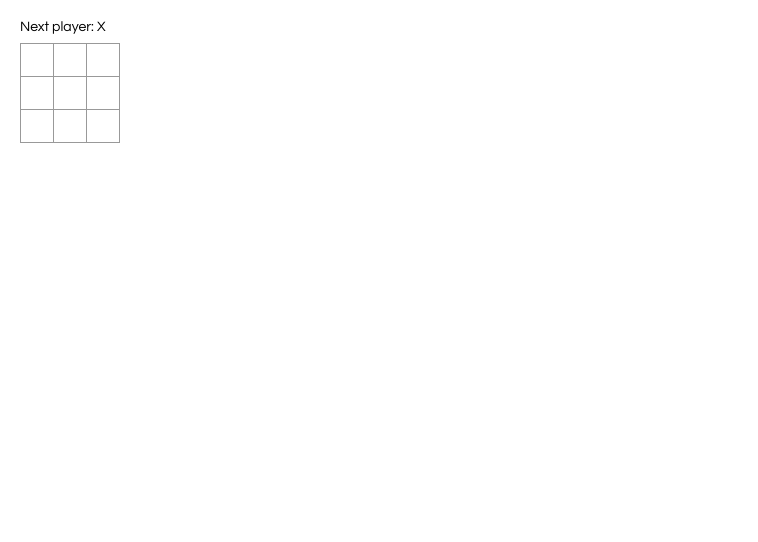
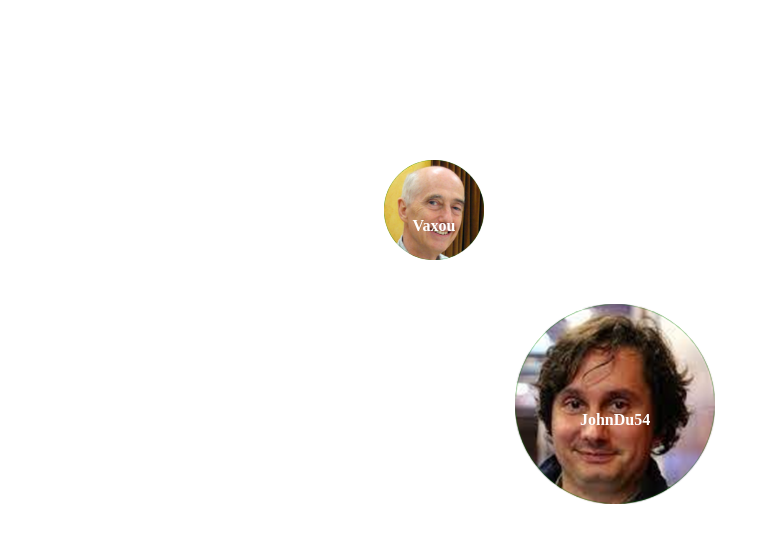
Before and after one commit to Ikaroc-info/Mines.io, a React app in the folder minesio/: page / in a window 1280 px wide. Shown: the whole page, without its empty margins (0-758 px from the left). Built offline with nearby package versions, Linux system fonts and the light colour scheme.

Commit message:
First version interface minesio

```diff
--- a/minesio/src/index.css
+++ b/minesio/src/index.css
@@ -1,35 +1,67 @@
+html{
+  margin: 0px;
+  height: 100%;
+  width: 100%;
+}
+
 body {
-    font: 14px "Century Gothic", Futura, sans-serif;
-    margin: 20px;
+  margin: 0px;
+  height: 100%;
+}
+
+#root {
+  margin: 0px;
+  height: 100%;
 }
 
 ol, ul {
   padding-left: 30px;
 }
 
-  .board-row:after {
-    clear: both;
-    content: "";
-    display: table;
-  }
-
 .status {
   margin-bottom: 10px;
 }
 
-  .square {
-    background: #fff;
-    border: 1px solid #999;
-    float: left;
-    font-size: 24px;
+.player {
+  width: 80%;
+  height:80%;
+
+  margin-left: auto;
+  margin-right: auto;
+  margin-top: auto;
+  margin-bottom: auto;
+}
+
+.circle {
+  display: flex;
+  margin-left: auto;
+  margin-right: auto;
+  position: relative;
+  top: 35%;
+  width: 200px;
+  height: 200px;
+  background-color: green;
+  border-radius: 50%;
+}
+
+.opponent {
+  display: flex;
+  position: absolute;
+  top: 20%;
+  left:30%;
+  width: 100px;
+  height: 100px;
+  background-color: green;
+  border-radius: 50%;
+}
+
+.text {
   font-weight: bold;
-    line-height: 34px;
-    height: 34px;
-    margin-right: -1px;
-    margin-top: -1px;
-    padding: 0;
-    text-align: center;
-    width: 34px;
+  color: #FFF;
+  position: absolute;
+  top:50%;
+  left: 50%;
+  transform: translate(-50%,-50%);
 }
 
 .square:focus {
@@ -43,6 +75,8 @@ body {
 .game {
   display: flex;
   flex-direction: row;
+  height: 100%;
+  width: 100%;
 }
 
 .game-info {
--- a/minesio/src/index.js
+++ b/minesio/src/index.js
@@ -2,69 +2,29 @@ import React from 'react';
 import ReactDOM from 'react-dom';
 import './index.css';
 
-class Square extends React.Component {
-    constructor(props) {
-        super(props);
-        this.state = {
-            value: null,
-        };
+let opponents= {
+  "players": [
+    {
+      "name": "Vaxou",
+      "position": (100,200),
+      "size":100
+     },
+    {
+      "name": "Rousseau",
+      "position":(500,300),
+      "size": 200
     }
-    render() {
-      return (
-        <button
-            className="square"
-            onClick={() => this.setState({value: 'X'})}
-        >
-            {this.state.value}
-        </button>
-      );
+  ]
 }
-  }
-
-  class Board extends React.Component {
-    constructor(props) {
-        super(props);
-        this.state = {
-            squares: Array(9).fill(null),
-        };
-    }
-
-    renderSquare(i) {
-        return <Square value={this.state.squares[i]} />;
-    }
-
-    render() {
-      const status = 'Next player: X';
-
-      return (
-        <div>
-          <div className="status">{status}</div>
-          <div className="board-row">
-            {this.renderSquare(0)}
-            {this.renderSquare(1)}
-            {this.renderSquare(2)}
-          </div>
-          <div className="board-row">
-            {this.renderSquare(3)}
-            {this.renderSquare(4)}
-            {this.renderSquare(5)}
-          </div>
-          <div className="board-row">
-            {this.renderSquare(6)}
-            {this.renderSquare(7)}
-            {this.renderSquare(8)}
-          </div>
-        </div>
-      );
-    }
-  }
-
 class Game extends React.Component {
   render() {
     return (
       <div className="game">
-          <div className="game-board">
-            <Board />
+        <div className="player">
+          <Circle />
+        </div>
+        <div className="opponents">
+          <Opponent/>
         </div>
         <div className="game-info">
           <div>{/* status */}</div>
@@ -75,9 +35,143 @@ class Square extends React.Component {
   }
 }
 
-  // ========================================
+class Circle extends React.Component {
+  render() {
+    return (
+      <div class="circle">
+        <img src={require('./images/Ciarletta.png')} alt="Ciarletta"/>
+        <p class="text">JohnDu54</p>
+      </div>
+    )
+  }
+}
+
+class Opponent extends React.Component {
+  render() {
+    return (
+      <div class="opponent" position="absolute">
+          <img src={require('./images/Vaxou.png')} alt="Mechant"/>
+          <p class="text"> Vaxou</p>
+      </div>
+    )
+  }
+}
+// =================================================================
 
 ReactDOM.render(
   <Game />,
   document.getElementById('root')
 );
+
+
+// function Square(props) {
+//   return (
+//     <button className="square" onClick={props.onClick}>
+//       {props.value}
+//     </button>
+//   );
+// }
+
+// class Board extends React.Component {
+//   constructor(props) {
+//       super(props);
+//       this.state = {
+//           squares: Array(9).fill(null),
+//           xIsNext:true,
+//       };
+//   }
+
+//   handleClick(i) {
+//     const squares = this.state.squares.slice();
+//     if (calculateWinner(squares) || squares[i]) {
+//       return;
+//     }
+//     squares[i] = this.state.xIsNext ? 'X' : 'O';
+//     this.setState({
+//       squares:squares,
+//       xIsNext: !this.state.xIsNext,
+//     });
+//   }
+
+//   renderSquare(i) {
+//     return (
+//       <Square
+//         value={this.state.squares[i]}
+//         onClick={() => this.handleClick(i)}      />
+//     );
+//   }
+
+//   render() {
+//     const winner = calculateWinner(this.state.squares);
+//     let status;
+//     if (winner) {
+//       status = winner + ' a gagné';
+//     } else {
+//       status = 'Prochain joueur : ' + (this.state.xIsNext ? 'X' : 'O');
+//     }
+
+//     return (
+//       <div>
+//         <div className="status">{status}</div>
+//         <div className="board-row">
+//           {this.renderSquare(0)}
+//           {this.renderSquare(1)}
+//           {this.renderSquare(2)}
+//         </div>
+//         <div className="board-row">
+//           {this.renderSquare(3)}
+//           {this.renderSquare(4)}
+//           {this.renderSquare(5)}
+//         </div>
+//         <div className="board-row">
+//           {this.renderSquare(6)}
+//           {this.renderSquare(7)}
+//           {this.renderSquare(8)}
+//         </div>
+//       </div>
+//     );
+//   }
+// }
+
+// class Game extends React.Component {
+//   render() {
+//     return (
+//       <div className="game">
+//         <div className="game-board">
+//           <Board />
+//         </div>
+//         <div className="game-info">
+//           <div>{/* status */}</div>
+//           <ol>{/* TODO */}</ol>
+//         </div>
+//       </div>
+//     );
+//   }
+// }
+
+// // ========================================
+
+// ReactDOM.render(
+//   <Game />,
+//   document.getElementById('root')
+// );
+
+// function calculateWinner(squares) {
+//   const lines = [
+//     [0, 1, 2],
+//     [3, 4, 5],
+//     [6, 7, 8],
+//     [0, 3, 6],
+//     [1, 4, 7],
+//     [2, 5, 8],
+//     [0, 4, 8],
+//     [2, 4, 6],
+//   ];
+//   for (let i = 0; i < lines.length; i++) {
+//     const [a, b, c] = lines[i];
+//     if (squares[a] && squares[a] === squares[b] && squares[a] === squares[c]) {
+//       return squares[a];
+//     }
+//   }
+//   return null;
+// }
```
Also changed, not shown: minesio/src/images/Ciarletta.png (added), minesio/src/images/Vaxou.png (added). Lines whose indentation alone changed are shown as unchanged.
